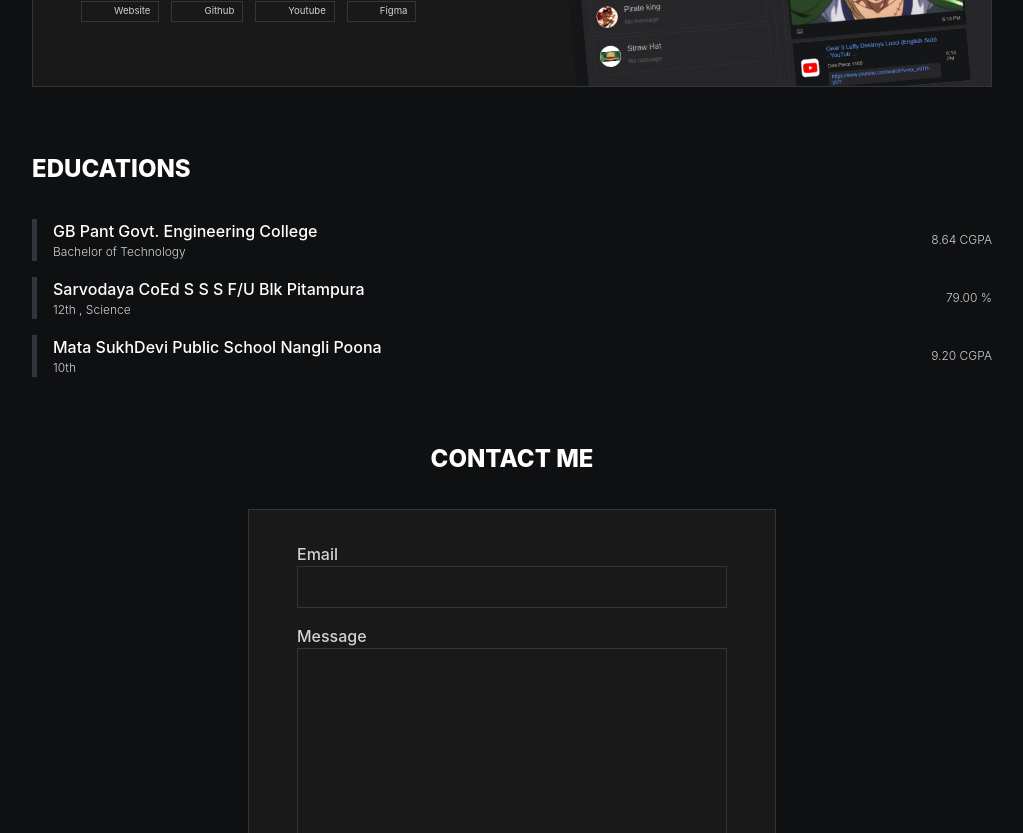
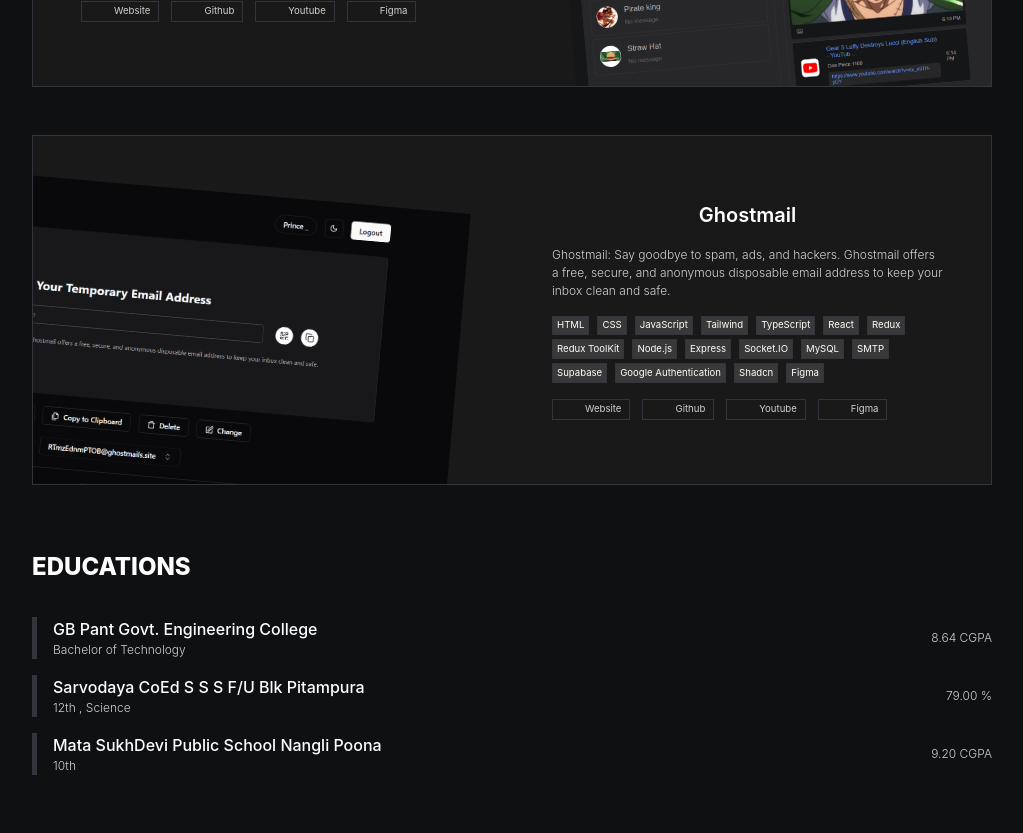
Before and after one commit to prince2520/portfolio, a React (Create React App) app: page / in a window 1280 px wide. Shown: the part 1600-2433 px from the top of the page, without its empty margins (128-1151 px from the left). Built offline with nearby package versions, Linux system fonts and the light colour scheme; some icons are missing.

Commit message:
ghostmail project added

```diff
--- a/src/data.js
+++ b/src/data.js
@@ -1,5 +1,6 @@
 import AnimeSuper from "./assests/images/projects/AnimeSuper.png";
 import ChitChat from "./assests/images/projects/ChitChat.png";
+import Ghostmail from "./assests/images/projects/GhostMail.png";
 
 // My Socials
 export const mySocials = [
@@ -108,6 +109,56 @@
       },
     ],
     reverse: true,
+  },
+  {
+    title: "Ghostmail",
+    imageUrl: Ghostmail,
+    description: `Ghostmail: Say goodbye to spam, ads, and hackers. Ghostmail offers a free, secure, and anonymous disposable email address to keep your inbox clean and safe. `,
+    techUsed: [
+      "HTML",
+      "CSS",
+      "JavaScript",
+      "Tailwind",
+      "TypeScript",
+      "React",
+      "Redux",
+      "Redux ToolKit",
+
+      "Node.js",
+      "Express",
+      "Socket.IO",
+
+      "MySQL",
+      "SMTP",
+      "Supabase",
+      "Google Authentication",
+      "Shadcn",
+
+      "Figma"
+    ],
+    links: [
+      {
+        title: "Website",
+        link: "https://ghostmail-1.onrender.com",
+        icon: "mdi:web",
+      },
+      {
+        title: "Github",
+        link: "https://github.com/prince2520/ghostmail",
+        icon: "mdi:github",
+      },
+      {
+        title: "Youtube",
+        link: "https://www.youtube.com/watch?v=rkjIEatycIw",
+        icon: "mdi:youtube",
+      },
+      {
+        title: "Figma",
+        link: "https://www.figma.com/design/EkxXdxsvDlXKSoGhVVzZiW/Ghostmail?node-id=5-3&t=yNlgJxOTxcbEpg49-1",
+        icon: "solar:figma-bold-duotone",
+      },
+    ],
+    reverse: false,
   }
 ];
 
```
Also changed, not shown: src/assests/images/projects/GhostMail.png (added).
